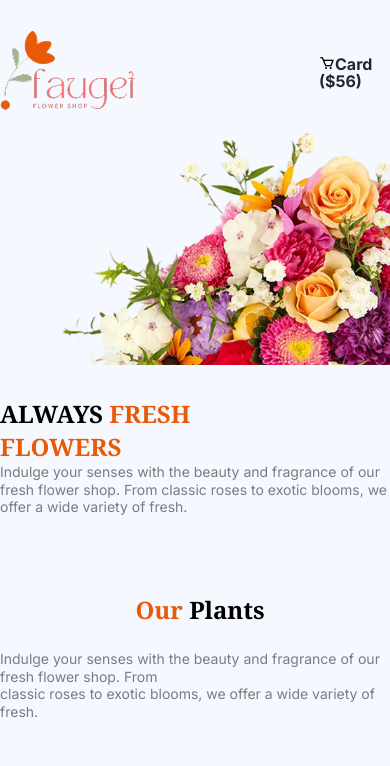
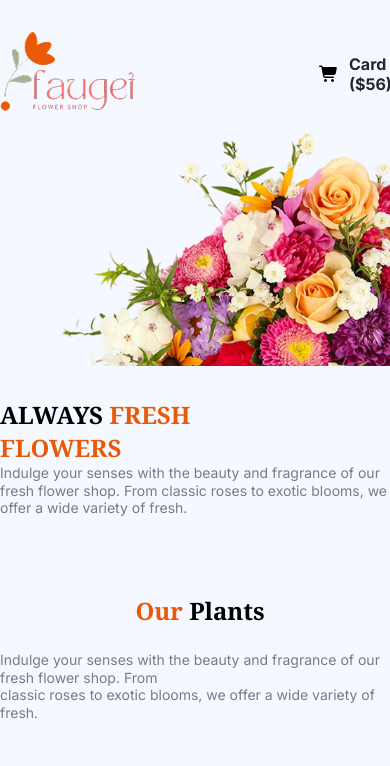
Before and after one commit to Devil4258/Devil4258-B12A02-Responsive-Flowers, a plain HTML site: page index.html in a window 390 px wide. Shown: the top 766 px of the page. Drawn offline with nearby package versions, Linux system fonts and the light colour scheme.

Commit message:
last update

```diff
--- a/index.html
+++ b/index.html
@@ -6,7 +6,8 @@
                 <link rel="stylesheet" href="style.css">
 
 
-                <link href='https://unpkg.com/boxicons@2.1.4/css/boxicons.min.css' rel='stylesheet'>
+                <!-- <link href='https://unpkg.com/boxicons@2.1.4/css/boxicons.min.css' rel='stylesheet'> -->
+                 <link rel="stylesheet" href="https://cdnjs.cloudflare.com/ajax/libs/font-awesome/7.0.0/css/all.min.css">
                 <link rel="preconnect" href="https://fonts.googleapis.com">
             <link rel="preconnect" href="https://fonts.gstatic.com" crossorigin>
             <link href="https://fonts.googleapis.com/css2?family=Inter:ital,opsz,wght@0,14..32,100..900;1,14..32,100..900&display=swap" rel="stylesheet">
@@ -30,8 +31,12 @@
                                 <li><a class="home hide" href="#">Home</a></li>
                                 <li><a class="shop hide"  href="#">Shop</a></li>
                                 <li><a class="shop hide" href="#">About Us</a></li>
-                                <div>
-                                    <li class='bx bx-cart'><a class="home" href="#">Card ($56)</a></li>
+                                <div class="icon">
+                                    <!-- <li class='bx bx-cart'> -->
+                                        <i class="fa-solid fa-cart-shopping"></i>
+                                    <a class="home" href="#"> <div class="flex">
+                                        Card ($56)
+                                    </div></a></li>
                                 </div>
                             </ul>
                         </div>
--- a/style.css
+++ b/style.css
@@ -15,6 +15,16 @@
             text-decoration: none;
             list-style: none;
         }
+        .icon{
+            display: flex;
+            flex-direction: row;
+            /* align-items: center; */
+            gap: 0.625rem;
+        }
+        /* .icon li {
+            width: 1rem;
+            height: 1rem;
+        } */
         .home{
             font-family: inter;
             font-size: 1rem;
@@ -134,7 +144,7 @@
             width: 16.875rem;
             text-align: center;
         }
-        .zabo h1 {
+        .zoo h1 {
             font-family: noto serif;
             font-size: 2rem;
             font-weight: 700;
@@ -310,7 +320,7 @@
                 /* width: 22.5625rem;
                 height: 2.375rem; */
                 flex-direction: row;
-                margin-top: 1.8125rem;
+                /* margin-top: 1.8125rem; */
 
             }
             .hide{
@@ -319,6 +329,12 @@
             .nav-section {
                 flex-direction: row;
                 justify-content: center;
+            }
+            .icon{
+                flex-direction: row;
+                align-items: center;
+                right: 5rem;
+
             }
             .banner {
                 flex-direction: column;
```
